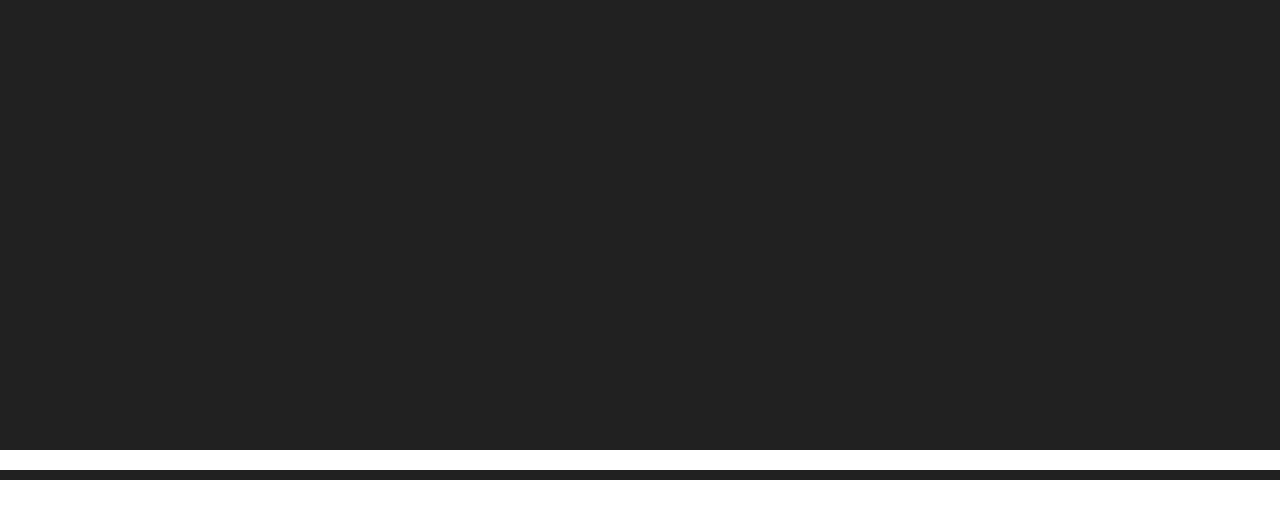
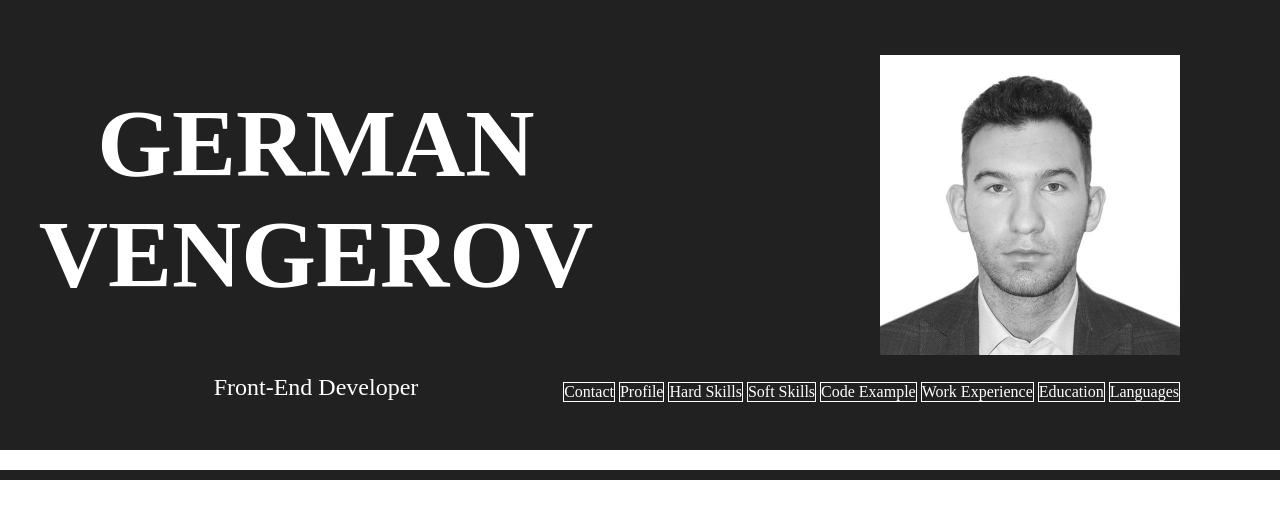
Before and after one commit to qasimiss/rsschool-cv, a plain HTML site: page index.html in a window 1280 px wide. Drawn offline with Linux system fonts and the light colour scheme.

Commit message:
feat: add header

```diff
--- a/index.html
+++ b/index.html
@@ -10,7 +10,7 @@
 </head>
 <body>
     <header>
-        <!-- <div class="container">
+        <div class="container">
             <h1>GERMAN
                 <br>
                 VENGEROV
@@ -45,7 +45,7 @@
                     </li>
                 </ul>
             </nav>
-        </div> -->
+        </div>
     </header>
     <main>
         <!-- <div class="container">
--- a/style.css
+++ b/style.css
@@ -1,4 +1,311 @@
+@font-face {
+    font-family: "Montserrat";
+    font-style: bold;
+    font-weight: 700;
+    src: "fonts/Montserrat-Black.otf";
+    font-display: swap;
+}
+@font-face {
+    font-family: "Raleway";
+    font-style: bold;
+    font-weight: 700;
+    src: "fonts/Raleway-Bold.ttf";
+    font-display: swap;
+}
+@font-face {
+    font-family: "Montserrat";
+    font-style: lighter;
+    font-weight: 300;
+    src: "fonts/Raleway-Light.ttf";
+    font-display: swap;
+}
 * {
     margin:0;
     padding:0;
 }
+header {
+    height: 450px;
+    background: rgb(33, 33, 33);
+    position: relative;
+    padding: 25px 50px 0 50px;
+    box-sizing: border-box;
+}
+main {
+    background: rgb(255, 255, 255);
+}
+.container {
+    margin:0 auto;
+    max-width: 1080px;
+    position: relative;
+}
+.article {
+    display: flex;
+}
+.header-nav {
+    position: absolute;
+    bottom:0;
+    right:0;
+    font-family:"Raleway" ;
+    font-weight: 300;
+    font-size: 16px;
+}
+h1 {
+    color: white;
+    font-family: "Montserrat" ;
+    font-weight: 700;
+    font-size: 96px;
+    text-align: center;
+    position: relative;
+    left:-30%;
+}
+h2 {
+    color: white;
+    font-family: "Montserrat" ;
+    font-weight: 300;
+    font-size: 24px;
+    text-align: center;
+    position: relative;
+    left:-30%;
+}
+.header-link {
+    text-decoration: none;
+    color: white;
+    font-family: serif;
+}
+.header-link:hover {
+    color: rgb(33, 33, 33);
+    background-color: white;
+}
+
+.header-item {
+    color: white;
+    list-style: none;
+    display: inline-block;
+    border: 1px solid white;
+}
+.avatar {
+    background: url("../img/photo_cv.jpg") center center no-repeat;
+    width: 300px;
+    height: 300px;
+    background-size: 100%;
+    position: absolute;
+    bottom:15%;
+    right:0%;
+}
+/* .about {
+    display:flex;
+    justify-content:space-between;
+    flex-wrap: wrap;
+}
+.cont, .prof, .s-skills, .educ {
+    width: 30%;
+}
+.code-exmpl, .work-exp, .h-skills, .languages {
+    width: 60%;
+}
+.cont {
+    position:relative;
+}
+.title {
+    width: 324px;
+    height: 20px;
+    color: white;
+    background-color: rgb(33, 33, 33);
+    text-transform: uppercase;
+    margin-top: 20px;
+    padding: 5px;
+    font-family:"Montserrat" ;
+    font-weight: 700;
+    letter-spacing:5px;
+    margin-bottom: 15px;
+}
+.title_right {
+    width: 640px;
+}
+.subtitle {
+    color: rgb(33, 33, 33);
+    font-family: "Montserrat";
+    font-size: 24px;
+    padding: 10px 10px 10px 0;
+    font-weight: 300;
+}
+.subtitle_cont {
+    padding-left: 40px;
+}
+.mail::before {
+    content: "";
+    position: absolute;
+    width: 30px;
+    height: 30px;
+    background: url(../icons/mail.svg);
+    top: 75px;
+    left:0;
+}
+.tel::before {
+    content: "";
+    position: absolute;
+    width: 30px;
+    height: 30px;
+    background: url(../icons/phone.svg);
+    top: 125px;
+    left:0;
+}
+.tg::before {
+    content: "";
+    position: absolute;
+    width: 30px;
+    height: 30px;
+    background: url(../icons/telegram.svg);
+    top: 170px;
+    left:0;
+    background-position: 50% 50%;
+    background-size:100%;
+}
+.discord::before {
+    content: "";
+    position: absolute;
+    width: 30px;
+    height: 30px;
+    background: url(../icons/discord.svg);
+    top: 220px;
+    left:0;
+    background-position: 50% 50%;
+    background-size:100%;
+}
+.github::before {
+    content: "";
+    position: absolute;
+    width: 30px;
+    height: 30px;
+    background: url(../icons/github.svg);
+    top: 265px;
+    left:0;
+    background-position: 50% 50%;
+    background-size:100%;
+}
+.map::before {
+    content: "";
+    position: absolute;
+    width: 30px;
+    height: 30px;
+    background: url(../icons/location.svg);
+    top: 310px;
+    left:0;
+    background-position: 50% 50%;
+    background-size:100%;
+}
+a {
+    color:rgb(33, 33, 33);
+    text-decoration: none;
+}
+.code-exmpl .subtitle {
+    margin-top: 90px;
+}
+.work-exp .subtitle {
+    margin-top: 120px;
+}
+.s-skills-list {
+    margin-top: 40px;
+    list-style: square;
+    padding-left:20px;
+}
+.s-skills-list li {
+    margin-bottom: 15px;
+}
+.s-skills-list li:hover {
+    transform: translateX(20px);
+    cursor:pointer;
+    list-style: none;
+}
+.h-skills-list {
+    list-style: none;
+    position: relative;
+    margin-top: 20px;
+    margin-bottom: 20px;
+}
+.hsl {
+    background-color: rgb(120, 120, 120);
+    padding: 1%;
+    text-align: right;
+}
+.hsl-html {
+    width: 98%;
+    background-color: rgb(33, 33, 33);
+}
+.hsl-css {
+    width: 60%;
+    background-color: rgb(33, 33, 33);
+}
+.hsl-js {
+    width: 70%;
+    background-color: rgb(33, 33, 33);
+}
+.hsl-git {
+    width: 80%;
+    background-color: rgb(33, 33, 33);
+}
+.languages__list {
+    margin-top: 80px;
+    list-style:none;
+}
+.language__item {
+    position: relative;
+    padding-left: 40px
+}
+.language__item::before {
+    background: url(../icons/speaking.png) 50% 50% no-repeat;
+    content:"";
+    width: 20px;
+    height: 20px;
+    position: absolute;
+    background-size: 100%;
+    left:0px;
+    top: 14px;
+}
+.languages {
+    margin-bottom: 20px;
+}
+.educ__list {
+    list-style: none;
+}
+.educ__item {
+    margin-bottom: 20px;
+    padding-left: 40px;
+    position: relative;
+}
+.main {
+    font-weight: 700;
+}
+.educ__item::before {
+    background: url(../icons/educ.png) 50% 50% no-repeat;
+    content:"";
+    width: 30px;
+    height: 30px;
+    position: absolute;
+    background-size: 100%;
+    left:0px;
+    top: 0px;
+}
+.footer .container {
+    display: flex;
+    justify-content: space-between;
+    align-items: center;
+}
+.footer-Rsschool {
+    width: 100px;
+    height: auto;
+    background-color:white;
+}
+.foo {
+    color: white;
+    background-color: rgb(33, 33, 33);
+    text-transform: uppercase;
+    margin-top: 20px;
+    padding: 5px;
+    font-family:"Montserrat" ;
+    font-weight: 700;
+    letter-spacing:5px;
+}
+.footer-link {
+    color: white;
+} */
```
